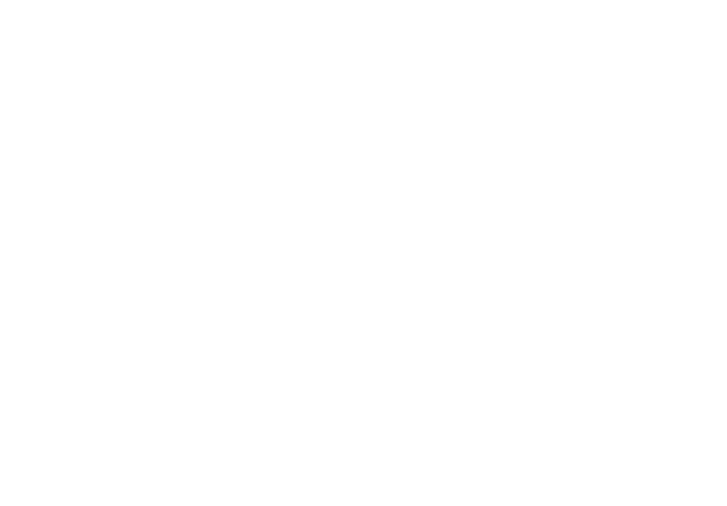
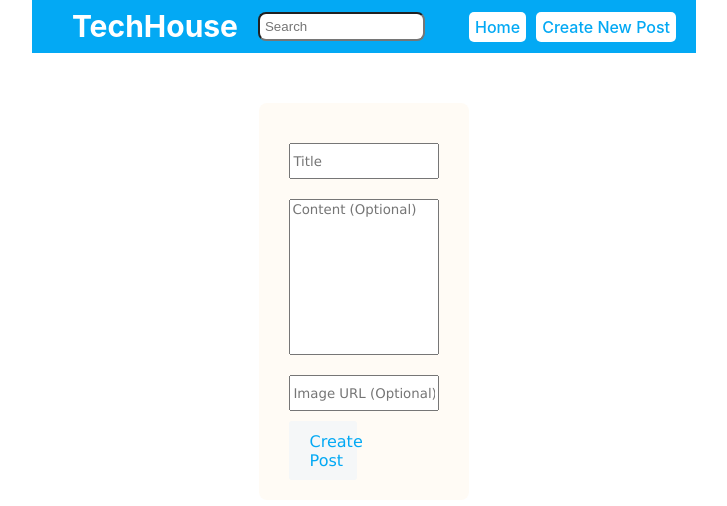
Before and after one commit to algebra2boy/TechHouse, a React (Vite) app: page /createPost in a window 1280 px wide. Before the commit this address had no page. Shown: the top 506 px of the page, without its empty margins (276-1003 px from the left). Built offline with nearby package versions, Linux system fonts and the light colour scheme.

Commit message:
Implemented FormContainer

```diff
--- /dev/null
+++ b/src/components/CreatePostPage/CreatePostPage.jsx
@@ -0,0 +1,12 @@
+import React from "react";
+import FormContainer from "../FormContainer/FormContainer";
+
+const CreatePostPage = () => {
+    return (
+        <div className="create-post-page" style={{"padding": "50px"}}>
+            <FormContainer />
+        </div>
+    )
+};
+
+export default CreatePostPage;
--- /dev/null
+++ b/src/components/FormContainer/FormContainer.css
@@ -0,0 +1,45 @@
+.form-container {
+    display: flex;
+    flex-direction: column;
+    width: 30%;
+    padding: 20px;
+    border-radius: 8px;
+    /* very important to position it to center */
+    margin: auto;
+    background-color: #FFFBF5;
+}
+
+.Title, .Content, .ImageURL, .btn {
+    border-radius: 3px white;
+    margin-top: 20px;
+    margin-left: 10px;
+    margin-right: 10px;
+    font-family: 'Lucida Sans', 'Lucida Sans Regular', 'Lucida Grande', 'Lucida Sans Unicode', Geneva, Verdana, sans-serif;
+}
+
+.Title, .ImageURL {
+    height: 30px;
+}
+
+.Content {
+    resize: none;
+    height: 150px;
+}
+
+.btn {
+    width: 40%;
+    background-color: yello;
+    color: #03A9F4;
+    margin-top: 10px;
+    border-radius: 3px;
+    cursor: pointer;
+}
+
+.btn:hover {
+    color: black;
+    background-color: #D2DE32;
+}
+
+#submit-button {
+    background-color: #F5F7F8;
+}
--- a/src/components/FormContainer/FormContainer.jsx
+++ b/src/components/FormContainer/FormContainer.jsx
@@ -1,25 +1,28 @@
 import React from "react";
+import "./FormContainer.css";
 
 const FormContainer = () => {
     return (
         <div className="form-container">
             <input
+                className="Title"
                 type="text"
                 placeholder="Title"
             />
 
-            <input
-                type="text"
+            <textarea
+                className="Content"
                 placeholder="Content (Optional)"
-            />
+            ></textarea>
 
             <input
+                className="ImageURL"
                 type="text"
                 placeholder="Image URL (Optional)"
             />
 
-            <button className="Create Post">
-
+            <button className="btn" id="submit-button">
+                Create Post
             </button>
         </div>
     );
--- a/src/index.css
+++ b/src/index.css
@@ -26,6 +26,11 @@
 body {
   margin: 0;
   padding: 0;
+  place-items: center;
+}
+
+html {
+  height: 100%;
 }
 
 h1 {
--- a/src/main.jsx
+++ b/src/main.jsx
@@ -4,7 +4,7 @@
 
 import App from './App.jsx';
 import NavBar from './routes/NavBar/NavBar.jsx';
-// import
+import CreatePostPage from './components/CreatePostPage/CreatePostPage.jsx';
 
 import './index.css';
 
@@ -13,7 +13,7 @@
         <Routes>
             <Route path='/' element={<NavBar />}>
                 <Route index={true} element={<App />}></Route>
-                <Route index={false} element={<App />}></Route>
+                <Route index={false} element={<CreatePostPage />} path='/createPost'></Route>
             </Route>
         </Routes>
     </BrowserRouter>
```
